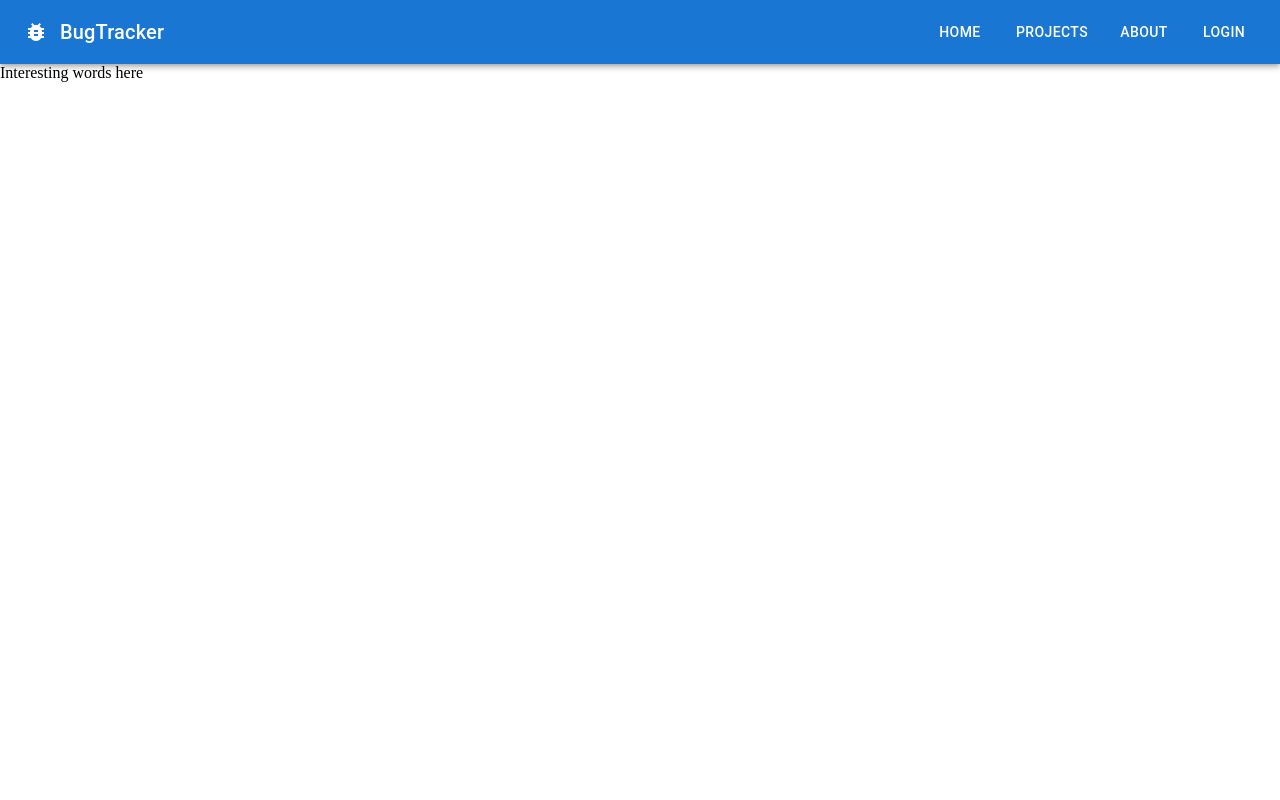
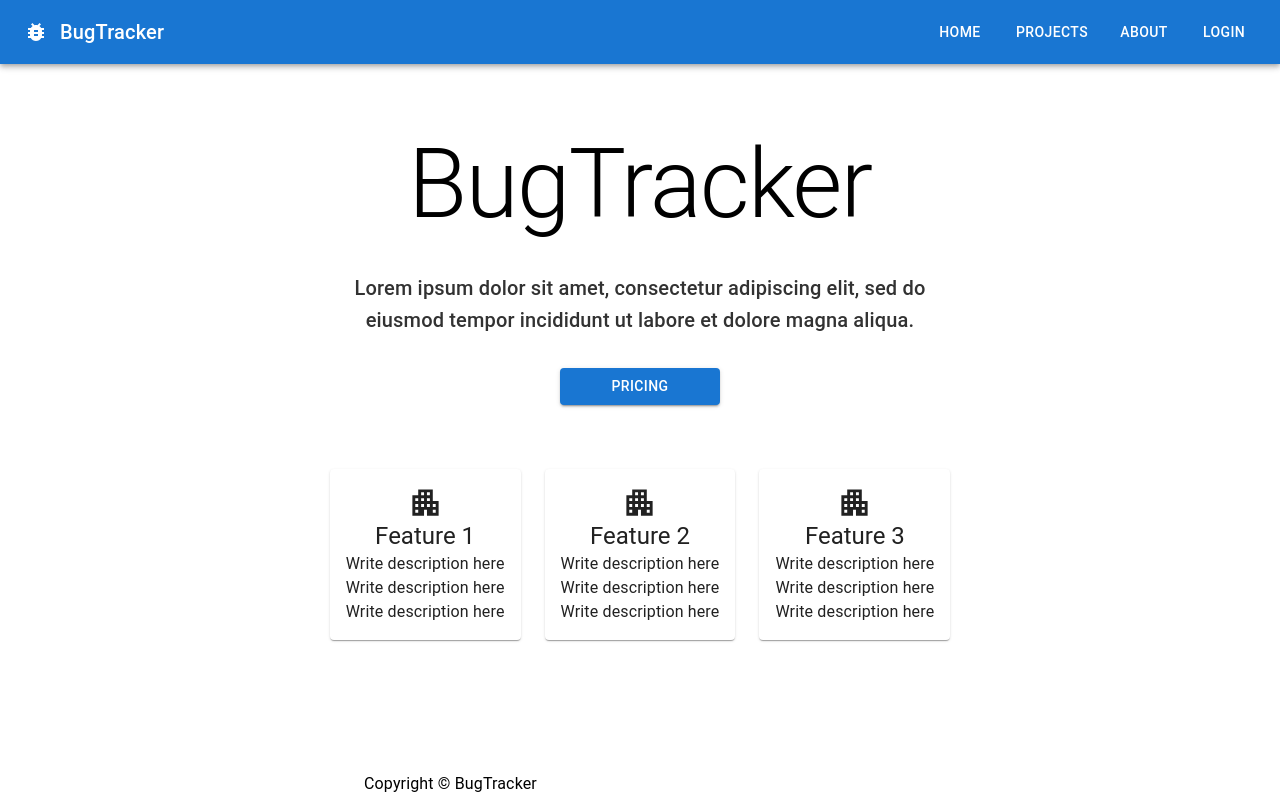
Before and after one commit to R894/bugtracker, a Next.js app in the folder client/: page / in a window 1280 px wide. Built offline with nearby package versions, Linux system fonts and the light colour scheme.

Commit message:
style: modify home page

```diff
--- a/client/src/pages/index.tsx
+++ b/client/src/pages/index.tsx
@@ -1,6 +1,9 @@
 import Head from 'next/head'
 import { Inter } from 'next/font/google'
 import NavBar from '@/components/NavBar/NavBar'
+import Hero from '@/components/Hero/Hero'
+import FeaturesDisplay from '@/components/FeaturesDisplay/FeaturesDisplay'
+import Footer from '@/components/Footer/Footer'
 
 const inter = Inter({ subsets: ['latin'] })
 
@@ -15,7 +18,11 @@ export default function Home() {
       </Head>
       <main>
         <NavBar />
-        <p>Interesting words here</p>
+        <div className="layout">
+          <Hero />
+          <FeaturesDisplay />
+        </div>
+        <Footer />
       </main>
     </>
   )
```
